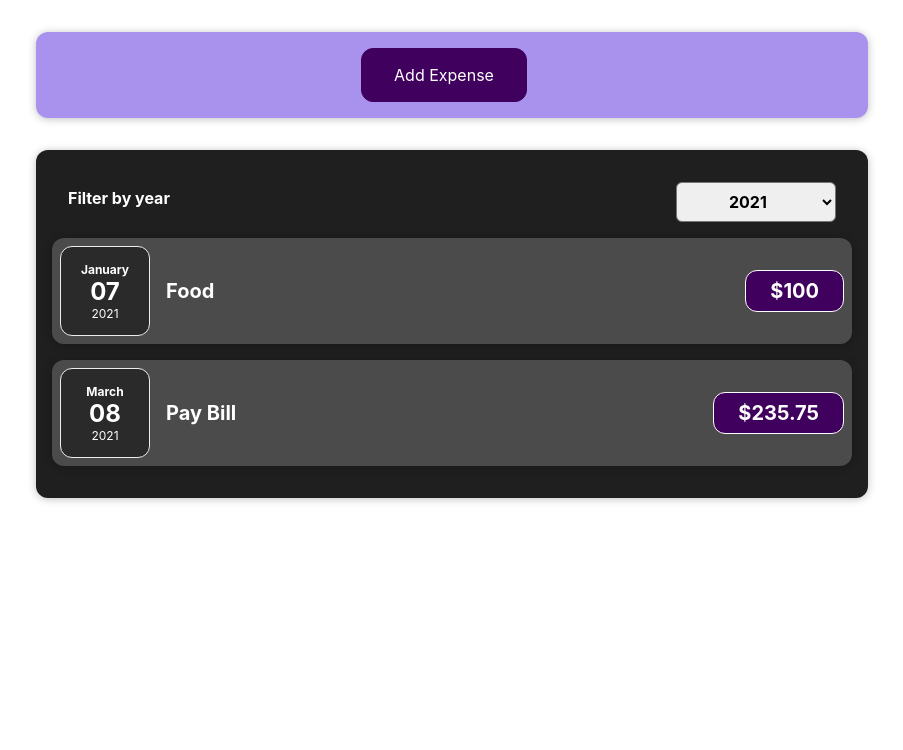
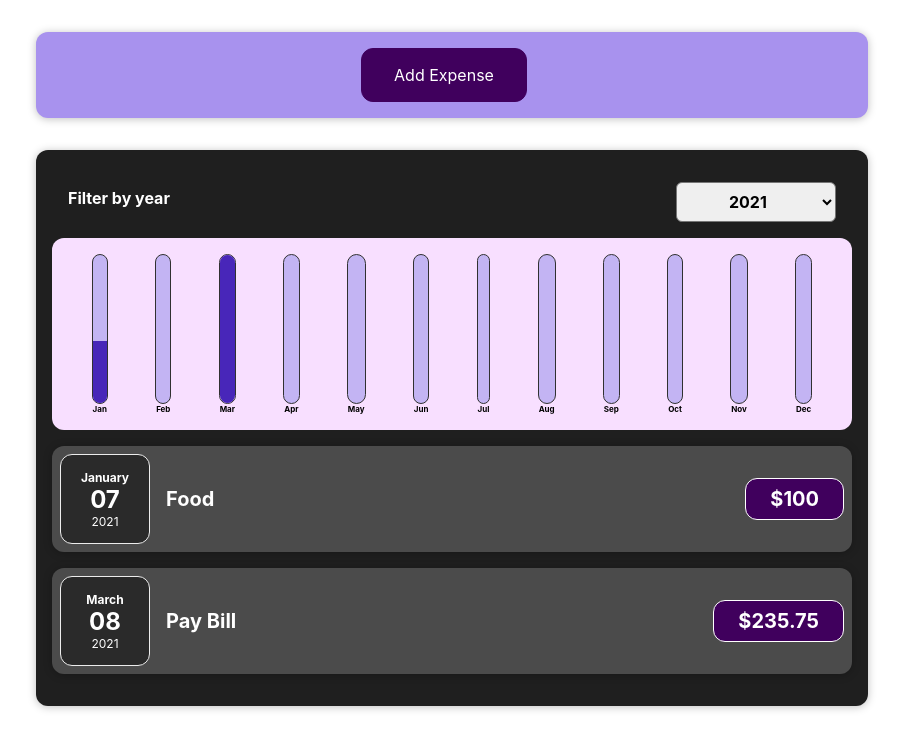
Before and after one commit to eddypastika/ReactJS-Expense-Tracker-App, a React (Create React App) app: page / in a window 1280 px wide. Shown: the top 750 px of the page, without its empty margins (188-1091 px from the left). Built offline with nearby package versions, Linux system fonts and the light colour scheme.

Commit message:
add chart bar

```diff
--- /dev/null
+++ b/src/components/Chart/Chart.css
@@ -0,0 +1,9 @@
+.chart {
+    padding: 1rem;
+    border-radius: 12px;
+    background-color: #f8dfff;
+    text-align: center;
+    display: flex;
+    justify-content: space-around;
+    height: 10rem;
+}
--- /dev/null
+++ b/src/components/Chart/Chart.js
@@ -0,0 +1,23 @@
+import React from "react";
+import ChartBar from "./ChartBar";
+
+import "./Chart.css";
+
+const Chart = (props) => {
+    const dataPointValues = props.dataPoints.map(data => data.value);
+    const totalMaximum = Math.max(...dataPointValues);
+
+    return (
+        <div className="chart">
+            {props.dataPoints.map(data => (
+                <ChartBar
+                    value={data.value}
+                    maxValue={totalMaximum}
+                    label={data.label}
+                    key={data.label}/>
+            ))}
+        </div>
+    );
+}
+
+export default Chart;
--- /dev/null
+++ b/src/components/Chart/ChartBar.css
@@ -0,0 +1,30 @@
+.chart-bar {
+    height: 100%;
+    display: flex;
+    flex-direction: column;
+    align-items: center;
+}
+
+.chart-bar__inner {
+    height: 100%;
+    width: 100%;
+    border: 1px solid #313131;
+    border-radius: 12px;
+    background-color: #c3b4f3;
+    overflow: hidden;
+    display: flex;
+    flex-direction: column;
+    justify-content: flex-end;
+}
+
+.chart-bar__fill {
+    background-color: #4826b9;
+    width: 100%;
+    transition: all 0.3s ease-out;
+}
+
+.chart-bar__label {
+    font-weight: bold;
+    font-size: 0.5rem;
+    text-align: center;
+}
--- /dev/null
+++ b/src/components/Chart/ChartBar.js
@@ -0,0 +1,21 @@
+import React from "react";
+
+import "./ChartBar.css";
+
+const ChartBar = (props) => {
+    let barFillHeight = "0%";
+    if (props.maxValue > 0) {
+        barFillHeight = Math.round((props.value / props.maxValue) * 100) + "%";
+    }
+
+    return (
+        <div className="chart-bar">
+            <div className="chart-bar__inner">
+                <div className="chart-bar__fill" style={{height: barFillHeight}}></div>
+            </div>
+            <div className="chart-bar__label">{props.label}</div>
+        </div>
+    );
+}
+
+export default ChartBar;
--- a/src/components/Expenses/Expenses.js
+++ b/src/components/Expenses/Expenses.js
@@ -4,6 +4,7 @@
 
 import './Expenses.css';
 import ExpensesList from "./ExpensesList";
+import ExpensesChart from "./ExpensesChart";
 
 const Expenses = (props) => {
     const [selectedYear, setSelectedYear] = useState("2021");
@@ -18,6 +19,7 @@
     return (
         <Card className="expenses">
             <ExpensesFilter selected={selectedYear} onGetSelectedYearFilter={getSelectedYearFilterHandler}/>
+            <ExpensesChart expenses={filteredExpenses}/>
             <ExpensesList items={filteredExpenses}/>
         </Card>
     )
--- /dev/null
+++ b/src/components/Expenses/ExpensesChart.js
@@ -0,0 +1,28 @@
+import React from "react";
+import Chart from "../Chart/Chart";
+
+const ExpensesChart = (props) => {
+    const chartDataPoints = [
+        {label: "Jan", value: 0},
+        {label: "Feb", value: 0},
+        {label: "Mar", value: 0},
+        {label: "Apr", value: 0},
+        {label: "May", value: 0},
+        {label: "Jun", value: 0},
+        {label: "Jul", value: 0},
+        {label: "Aug", value: 0},
+        {label: "Sep", value: 0},
+        {label: "Oct", value: 0},
+        {label: "Nov", value: 0},
+        {label: "Dec", value: 0},
+    ];
+
+    for (const expense of props.expenses) {
+        const expenseMonth = expense.date.getMonth();
+        chartDataPoints[expenseMonth].value += expense.amount;
+    }
+
+    return <Chart dataPoints={chartDataPoints}/>;
+}
+
+export default ExpensesChart;
--- a/src/components/Expenses/ExpensesList.js
+++ b/src/components/Expenses/ExpensesList.js
@@ -9,6 +9,7 @@
     }
 
     return (
+        <div>
             <ul className="expenses-list">
                 {props.items.map((item) => (
                     <ExpenseItem
@@ -19,6 +20,7 @@
                     />
                 ))}
             </ul>
+        </div>
     );
 };
 
--- a/src/components/NewExpense/ExpenseForm.js
+++ b/src/components/NewExpense/ExpenseForm.js
@@ -56,7 +56,7 @@
 
         const expenseData = {
             title: enteredTitle,
-            amount: enteredAmount,
+            amount: +enteredAmount,
             date: new Date(enteredDate),
         };
 
```
Lines whose indentation alone changed are shown as unchanged.
